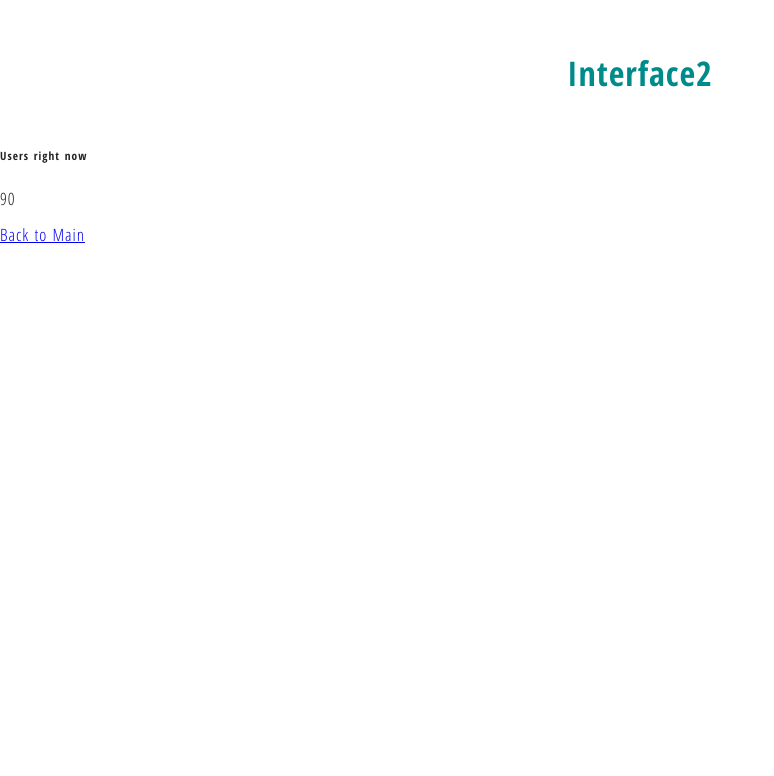
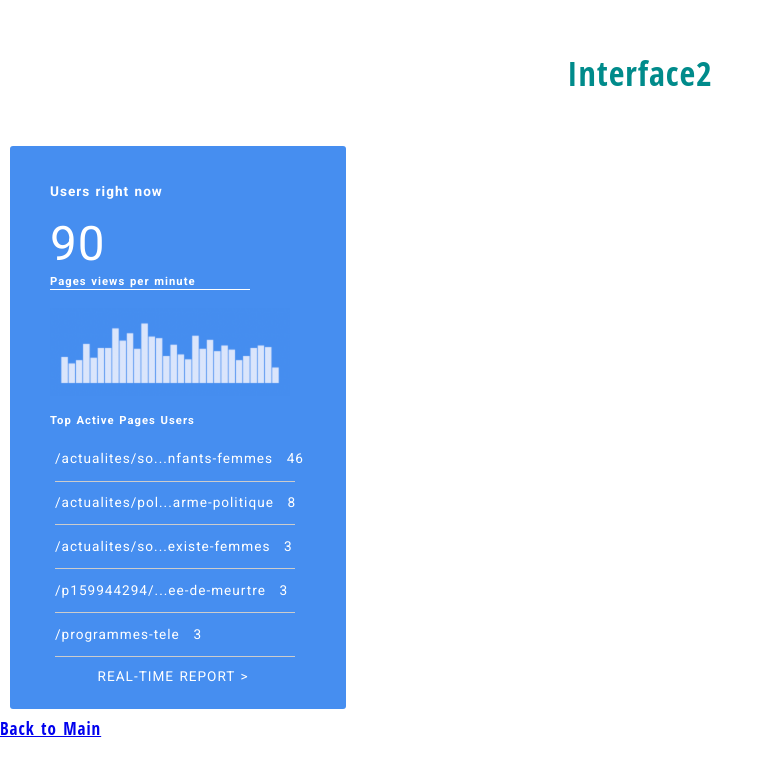
Before and after one commit to LujiAnna/css-integration, a website built with Parcel: page interface2.html in a window 1280 px wide. Shown: the whole page, without its empty margins (0-774 px from the left). Built offline with nearby package versions, Linux system fonts and the light colour scheme.

Commit message:
Add interface graph

```diff
--- a/css/main.css
+++ b/css/main.css
@@ -335,8 +335,70 @@ h1 {
   font-weight: 600;
 }
 
+/* Add your grid CSS below here */
+
 /* Interface 2: dashboard*/
 
+.dashboard {
+  font-family: 'Roboto', sans-serif;
+  background-color: #468EF0;
+  display: grid;
+  grid-template-columns: 200px;
+  max-width:20%;
+  margin: 10px;
+  color: #fff;
+  padding: 20px 40px;
+  min-width: 250px;
+  border-radius: 3px;
+  font-size: 80%;
+}
+
+.dashboard article {
+  width: 100%;
+  min-width: 250px;
+}
+
+.users .number {
+  font-size: 350%;
+}
+
+.graph h5{
+  border-bottom: 1px solid #fff;
+  width: 80%;
+  margin-top: -10px;
+}
+
+.pages ul {
+  list-style: none;
+  padding: 5px;
+}
+
+.pages li {
+  font-size: 70%px;
+  width: 400px;
+  display: flex;
+}
+
+.pages li .right {
+  margin-left: 1em;
+}
+
+.report {
+  display: flex;
+  width: 400px;
+  margin-top: -20px;
+}
+
+.report a {
+  text-decoration: none;
+  text-transform: uppercase;
+  color: #fff;
+  margin-left: 3.5em;
+}
+
+
+
+/* Add your grid and flexbox CSS below here */
 
 /* Interface 3: card*/
 
--- a/interface2.html
+++ b/interface2.html
@@ -25,7 +25,7 @@
 
 <!--  font-->
   <link rel="preconnect" href="https://fonts.gstatic.com">
-  <link href="https://fonts.googleapis.com/css2?family=Open+Sans+Condensed:wght@300;700&display=swap" rel="stylesheet">
+  <link href="https://fonts.googleapis.com/css2?family=Roboto:wght@100;300;400;500;700&display=swap" rel="stylesheet">
 
   <meta name="theme-color" content="#fafafa">
 </head>
@@ -38,10 +38,34 @@
   <section class="dashboard">
     <!--  Users -->
     <article class="users">
-      <h6>Users right now</h6>
+      <h4>Users right now</h4>
       <p><span class="number">90</span></p>
     </article>
-
+    <!--  Graph -->
+    <article class="graph">
+      <h5>Pages views per minute</h5>
+      <img src="./img/graph.png" height = auto width = 240 alt="">
+    </article>
+    <!--  Pages -->
+    <article class="pages">
+      <h5>Top Active Pages <span class="right">Users</span></h5>
+      <ul>
+        <li>/actualites/so...nfants-femmes <span class="right">46</span></li>
+        <hr>
+        <li>/actualites/pol...arme-politique <span class="right">8</span></li>
+        <hr>
+        <li>/actualites/so...existe-femmes <span class="right">3</span></li>
+        <hr>
+        <li>/p159944294/...ee-de-meurtre <span class="right">3</span></li>
+        <hr>
+        <li>/programmes-tele<span class="right">3</span></li>
+        <hr>
+      </ul>
+    </article>
+    <!--  Report -->
+    <article class="report">
+      <a href="#">Real-time Report &#62;</a>
+    </article>
 
   </section>
 </main>
```
Also changed, not shown: img/graph.png (added), 2 other files.
